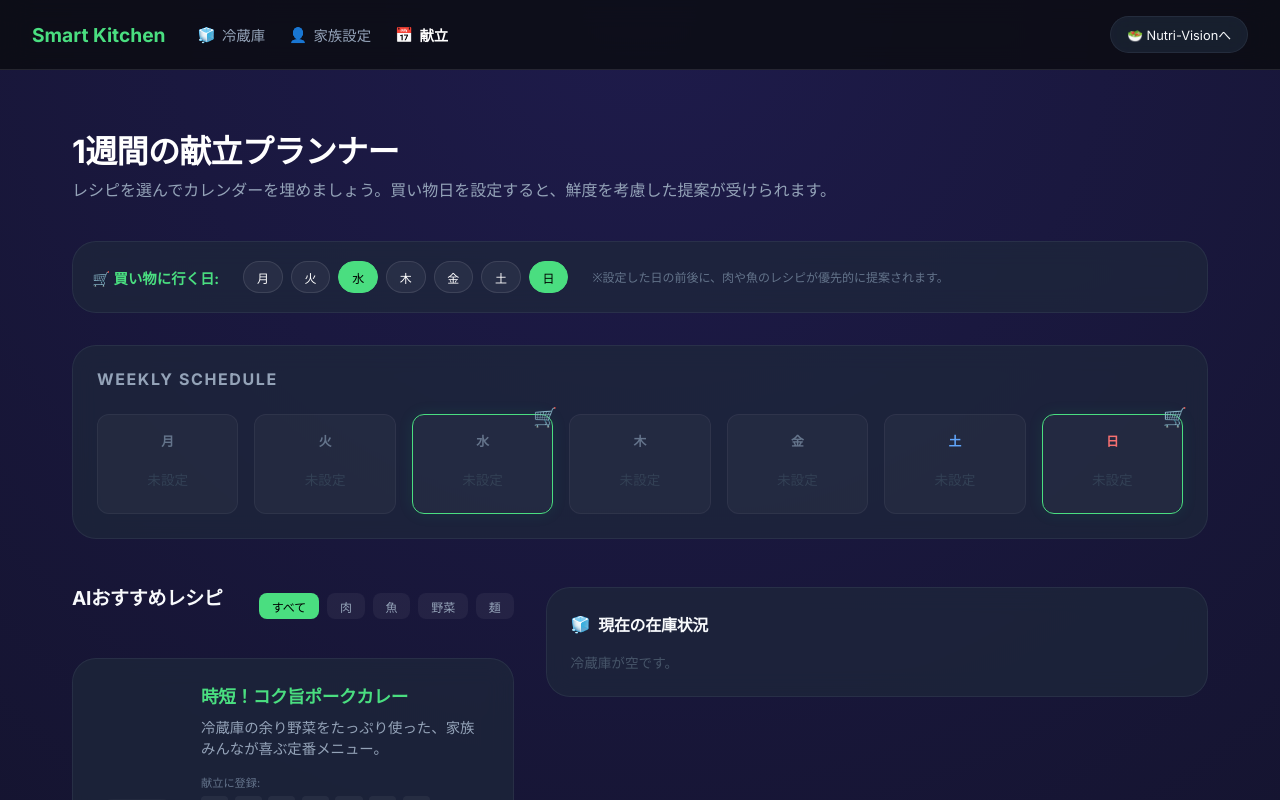
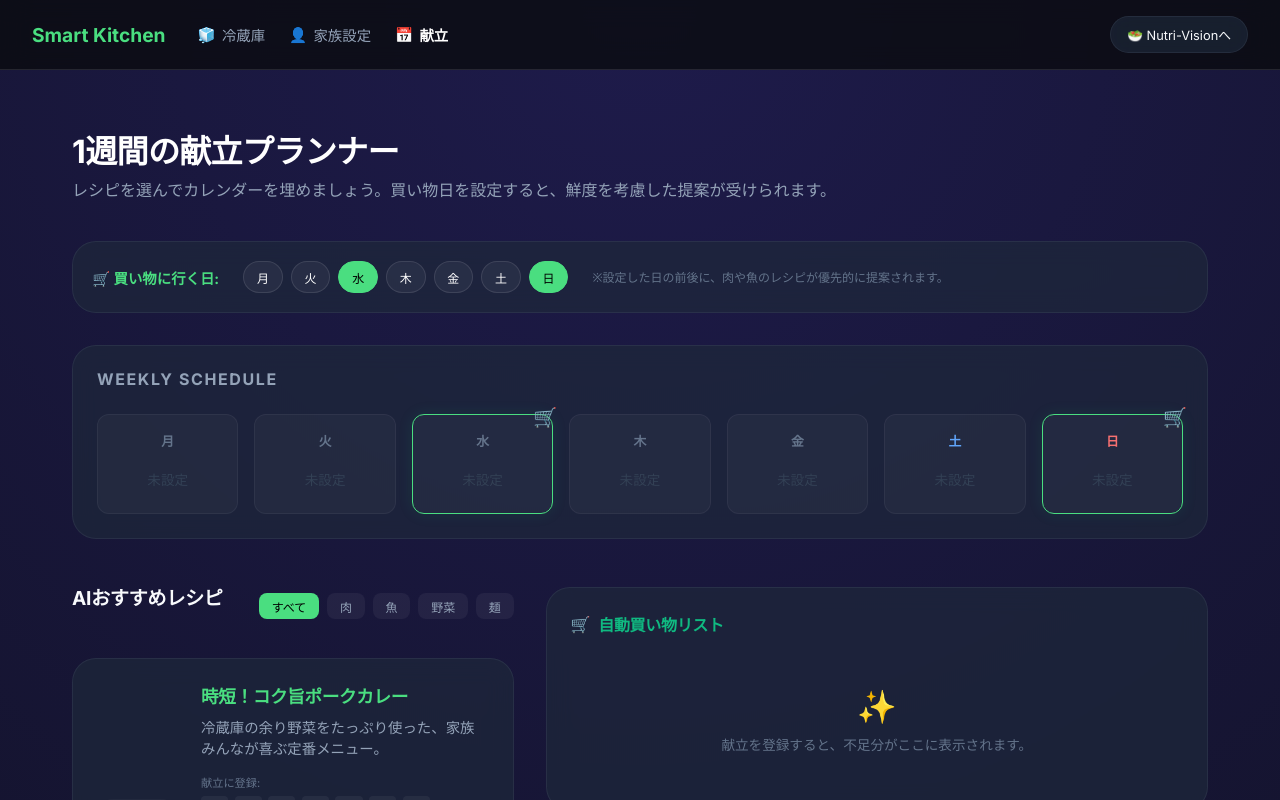
Before and after one commit to convini-bach/Life-Support-Project, a Next.js app: page /recipe-app/menu in a window 1280 px wide. Shown: the top 800 px of the page. Built offline with nearby package versions, Linux system fonts and the light colour scheme.

Commit message:
feat: automatic shopping list based on weekly meal plan and fridge stock

```diff
--- a/src/app/recipe-app/menu/page.tsx
+++ b/src/app/recipe-app/menu/page.tsx
@@ -155,7 +155,7 @@ export default function MenuPage() {
   };
 
   const setRecipeToDay = (day: DayOfWeek, recipe: Recipe) => {
-    const newPlan = { ...weeklyPlan, [day]: recipe.name }; // 本来はIDを保存すべきだが、今回は名前で簡易実装
+    const newPlan = { ...weeklyPlan, [day]: recipe.id };
     setWeeklyPlan(newPlan);
     saveWeeklyPlan(newPlan);
   };
@@ -169,6 +169,49 @@ export default function MenuPage() {
   };
 
   const filteredRecipes = recipes.filter(r => filter === 'all' || r.category === filter);
+
+  // 買い物リストの計算
+  const calculateShoppingList = () => {
+    const needed: Record<string, { amount: number, unit: string }> = {};
+    const personCount = family.length || 1;
+
+    // 計画された全レシピの材料を集計
+    Object.values(weeklyPlan).forEach(recipeId => {
+      if (!recipeId) return;
+      const recipe = recipes.find(r => r.id === recipeId);
+      if (!recipe) return;
+
+      recipe.ingredients.forEach(ing => {
+        if (!needed[ing.name]) {
+          needed[ing.name] = { amount: 0, unit: ing.unit };
+        }
+        needed[ing.name].amount += ing.amountPerPerson * personCount;
+      });
+    });
+
+    // 在庫を差し引く
+    const toBuy: { name: string, amount: number, unit: string }[] = [];
+    Object.entries(needed).forEach(([name, req]) => {
+      const stockItem = fridgeItems.find(item => item.name.includes(name));
+      let stockValue = 0;
+      if (stockItem) {
+        const { value } = parseQuantity(stockItem.quantity);
+        stockValue = value;
+      }
+
+      if (req.amount > stockValue) {
+        toBuy.push({
+          name,
+          amount: Math.round((req.amount - stockValue) * 10) / 10,
+          unit: req.unit
+        });
+      }
+    });
+
+    return toBuy;
+  };
+
+  const shoppingList = calculateShoppingList();
 
   return (
     <main className="container min-h-screen" style={{ paddingBottom: '5rem' }}>
@@ -222,7 +265,7 @@ export default function MenuPage() {
                 {DAYS_JP[day]}
               </div>
               <div style={{ fontSize: '0.85rem', color: '#fff', margin: '0.5rem 0', fontWeight: '600' }}>
-                {weeklyPlan[day] || <span style={{ color: '#334155', fontWeight: '400' }}>未設定</span>}
+                {weeklyPlan[day] ? (recipes.find(r => r.id === weeklyPlan[day])?.name || '不明なレシピ') : <span style={{ color: '#334155', fontWeight: '400' }}>未設定</span>}
               </div>
               {weeklyPlan[day] && (
                 <button
@@ -291,8 +334,8 @@ export default function MenuPage() {
                         key={day}
                         onClick={() => setRecipeToDay(day, recipe)}
                         style={{
-                          fontSize: '0.7rem', background: weeklyPlan[day] === recipe.name ? 'var(--recipe-primary)' : 'rgba(255,255,255,0.05)',
-                          color: weeklyPlan[day] === recipe.name ? '#000' : '#fff', padding: '0.2rem 0.5rem', borderRadius: '4px', border: 'none', cursor: 'pointer',
+                          fontSize: '0.7rem', background: weeklyPlan[day] === recipe.id ? 'var(--recipe-primary)' : 'rgba(255,255,255,0.05)',
+                          color: weeklyPlan[day] === recipe.id ? '#000' : '#fff', padding: '0.2rem 0.5rem', borderRadius: '4px', border: 'none', cursor: 'pointer',
                           transition: 'all 0.2s'
                         }}
                       >
@@ -381,22 +424,46 @@ export default function MenuPage() {
         </section>
 
         <section>
-          <div className="glass-card" style={{ padding: '1.5rem' }}>
-            <h3 style={{ fontSize: '1rem', marginBottom: '1rem', display: 'flex', alignItems: 'center', gap: '0.5rem' }}>
-              <span>🧊</span> 現在の在庫状況
+          <div className="glass-card" style={{ padding: '1.5rem', border: '1px solid rgba(16, 185, 129, 0.3)', background: 'rgba(16, 185, 129, 0.02)' }}>
+            <h3 style={{ fontSize: '1rem', marginBottom: '1.2rem', display: 'flex', alignItems: 'center', gap: '0.5rem', color: '#10b981' }}>
+              <span>🛒</span> 自動買い物リスト
             </h3>
             <div style={{ display: 'flex', flexDirection: 'column', gap: '0.8rem' }}>
-              {fridgeItems.length === 0 ? (
-                <p style={{ color: '#475569', fontSize: '0.85rem' }}>冷蔵庫が空です。</p>
+              {shoppingList.length === 0 ? (
+                <div style={{ textAlign: 'center', padding: '2rem 1rem', color: '#64748b' }}>
+                  <div style={{ fontSize: '2rem', marginBottom: '0.5rem' }}>✨</div>
+                  <p style={{ fontSize: '0.85rem' }}>
+                    {Object.values(weeklyPlan).some(v => v !== null)
+                      ? '全ての材料が在庫で揃っています！'
+                      : '献立を登録すると、不足分がここに表示されます。'}
+                  </p>
+                </div>
               ) : (
-                fridgeItems.slice(0, 5).map(item => (
-                  <div key={item.id} style={{ display: 'flex', justifyContent: 'space-between', fontSize: '0.85rem', padding: '0.4rem 0', borderBottom: '1px solid rgba(255,255,255,0.05)' }}>
-                    <span>{item.name}</span>
-                    <span style={{ fontWeight: 'bold', color: 'var(--recipe-primary)' }}>{item.quantity}</span>
+                <>
+                  <div style={{ fontSize: '0.75rem', color: '#64748b', marginBottom: '0.5rem' }}>
+                    現在の在庫を差し引いた、購入が必要な食材です：
                   </div>
-                ))
+                  {shoppingList.map(item => (
+                    <div key={item.name} style={{
+                      display: 'flex', justifyContent: 'space-between', alignItems: 'center',
+                      fontSize: '0.9rem', padding: '0.6rem 0.8rem', background: 'rgba(255,255,255,0.03)',
+                      borderRadius: '8px', borderLeft: '3px solid var(--recipe-primary)'
+                    }}>
+                      <span style={{ color: '#fff' }}>{item.name}</span>
+                      <span style={{ fontWeight: 'bold', color: 'var(--recipe-primary)' }}>
+                        {item.amount}{item.unit}
+                      </span>
+                    </div>
+                  ))}
+                  <button
+                    className="btn-primary"
+                    style={{ marginTop: '1rem', padding: '0.6rem', fontSize: '0.8rem' }}
+                    onClick={() => alert('買い物リストをスマホに送信しました（モック）')}
+                  >
+                    買い物リストを送信
+                  </button>
+                </>
               )}
-              {fridgeItems.length > 5 && <Link href="/recipe-app/fridge" style={{ fontSize: '0.75rem', color: '#10b981', textAlign: 'center', marginTop: '0.5rem' }}>すべて見る &rarr;</Link>}
             </div>
           </div>
         </section>
```
